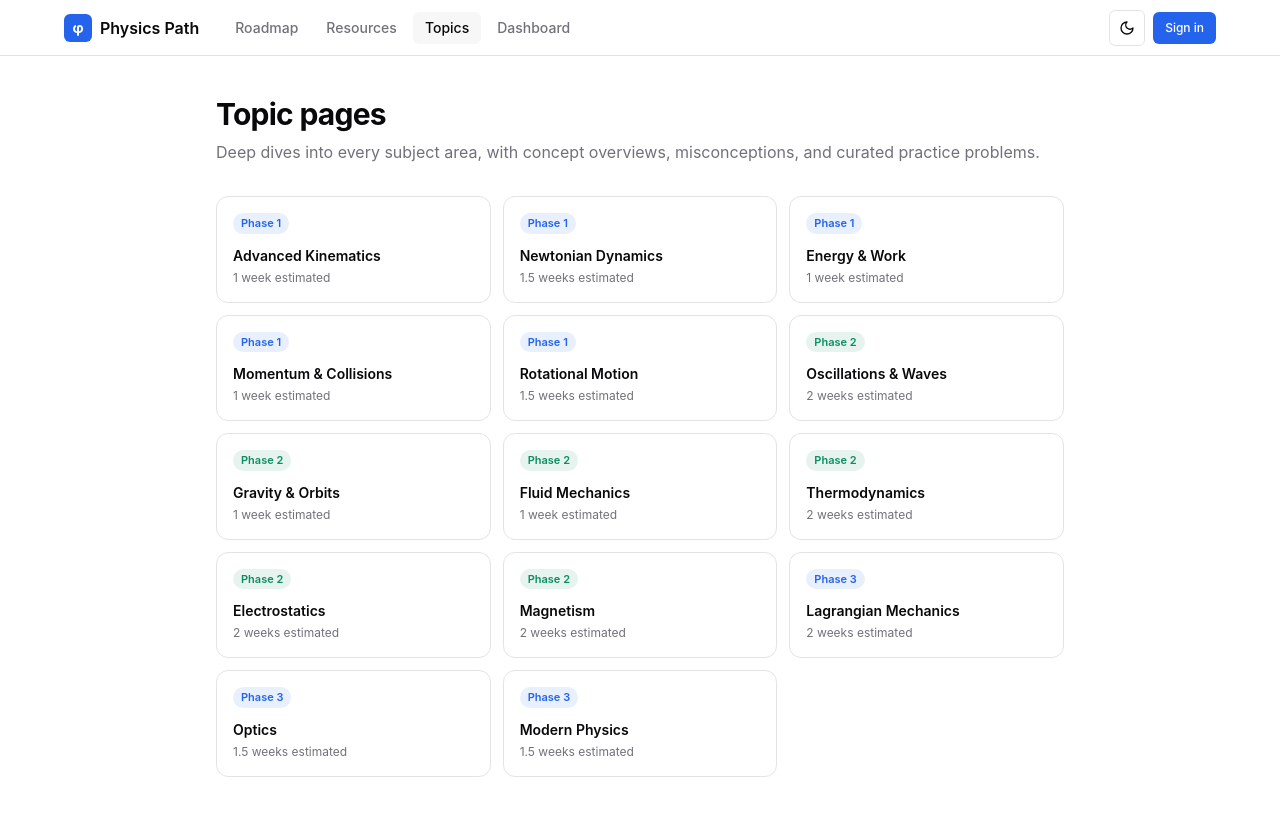
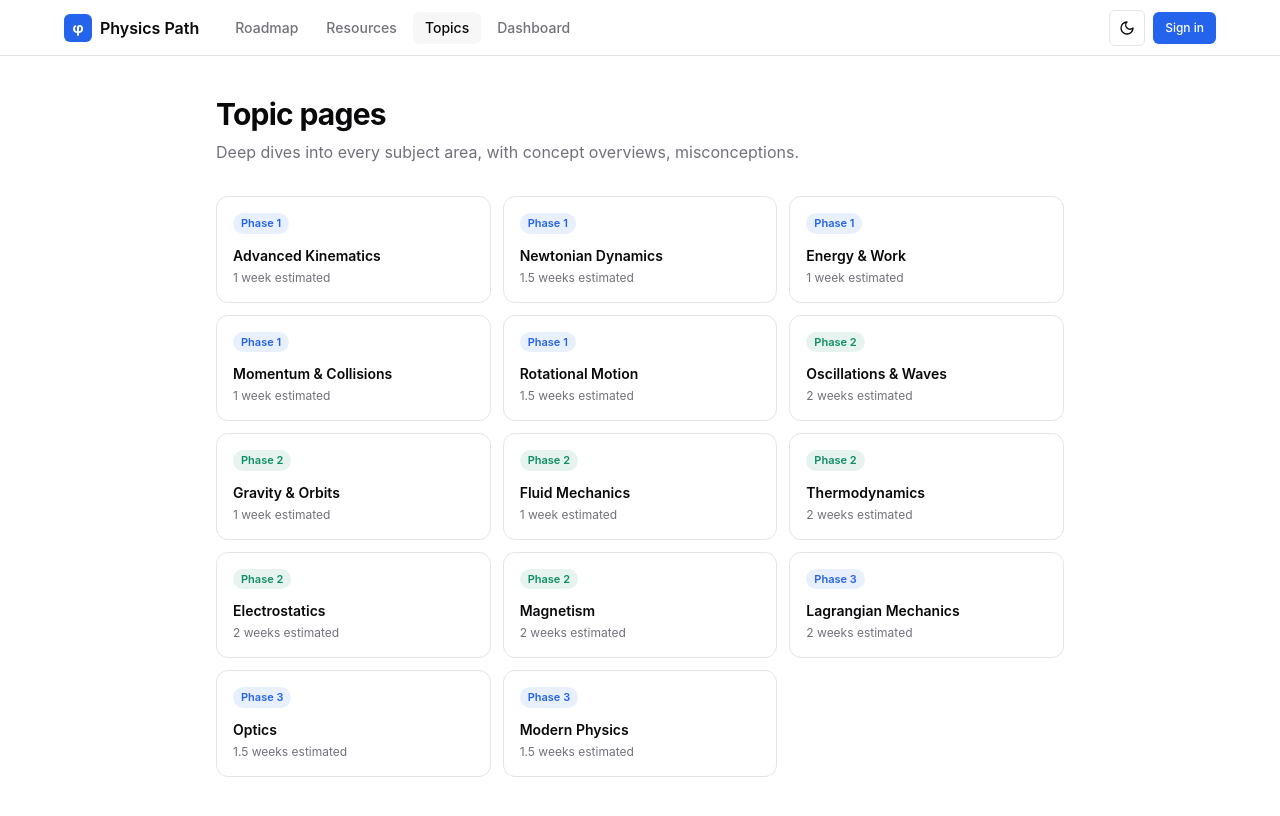
Before and after one commit to Sabyasachi265/Physics-path, a Next.js app: page /topics in a window 1280 px wide. Built offline with nearby package versions, Linux system fonts and the light colour scheme; no server answers.

Commit message:
Update page.tsx

```diff
--- a/src/app/topics/page.tsx
+++ b/src/app/topics/page.tsx
@@ -19,8 +19,7 @@ export default function TopicsPage() {
     <div className="container max-w-4xl py-10">
       <h1 className="text-3xl font-bold tracking-tight">Topic pages</h1>
       <p className="mt-2 text-muted-foreground">
-        Deep dives into every subject area, with concept overviews, misconceptions, and curated
-        practice problems.
+        Deep dives into every subject area, with concept overviews, misconceptions.
       </p>
 
       <div className="mt-8 grid grid-cols-2 gap-3 sm:grid-cols-3">
```
